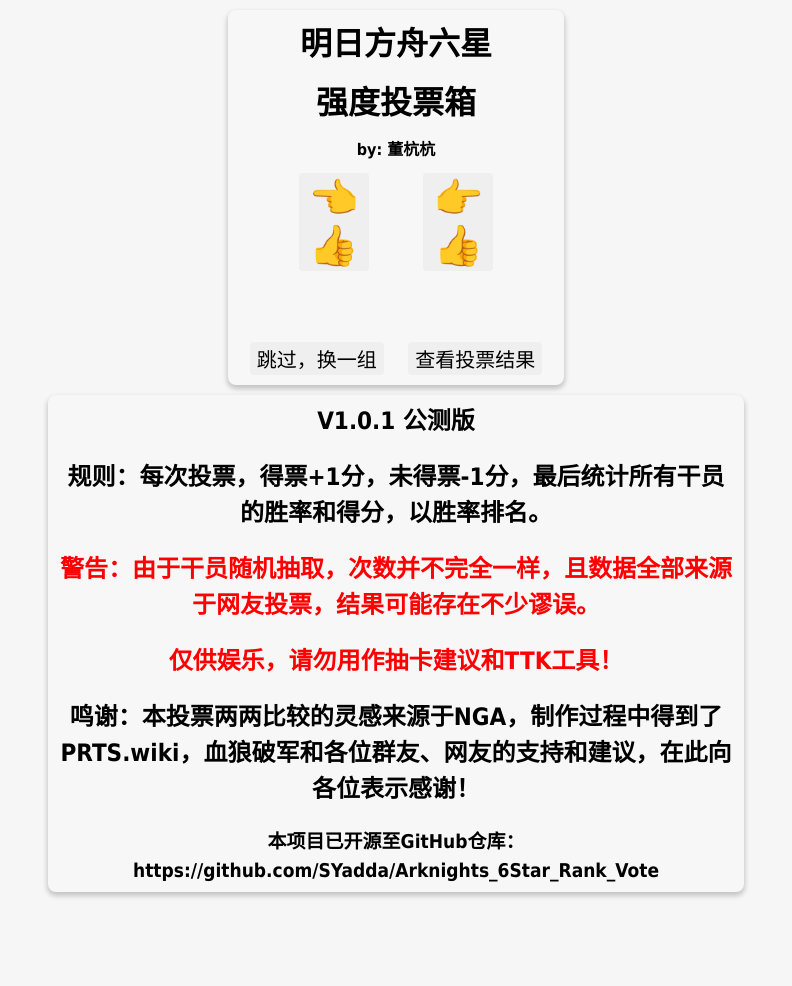
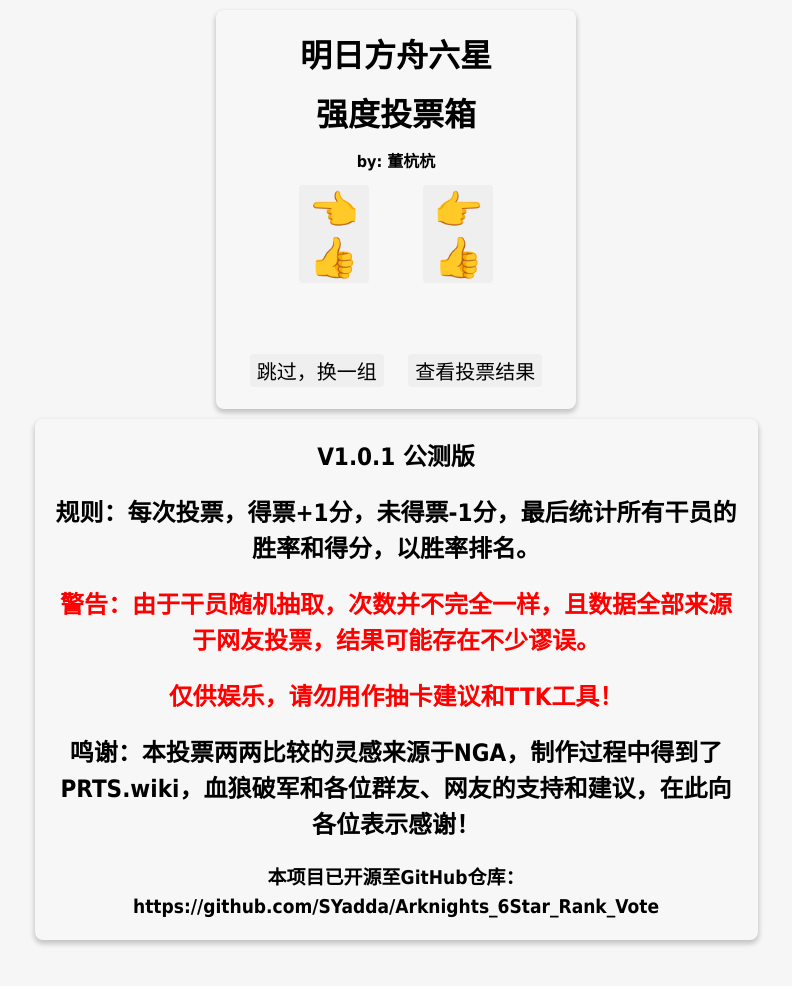
Before and after one commit to SYadda/Arknights_6Star_Rank_Vote, a Flask app: page /page in a window 1280 px wide. Shown: the whole page, without its empty margins (244-1036 px from the left). Before the commit the page ends 898 px from the top, so only its background shows below. Run offline with Flask 3, Linux system fonts and the light colour scheme.

Commit message:
padding修改

```diff
--- a/templates/page.html
+++ b/templates/page.html
@@ -125,7 +125,7 @@
         .compare,
         .footer {
             margin: 10px auto 0;
-            padding: 8px;
+            padding: 20px;
             border-radius: 8px;
             background: rgba(250, 250, 250, 0.05);
             box-shadow: 0 3px 5px 1px rgba(0, 0, 0, 0.2);
@@ -217,7 +217,7 @@
 
         /* 下方规则等文字设计 */
         .footer {
-            width: 696px;
+            width: 723px;
             margin-bottom: 10px;
         }
 
```
